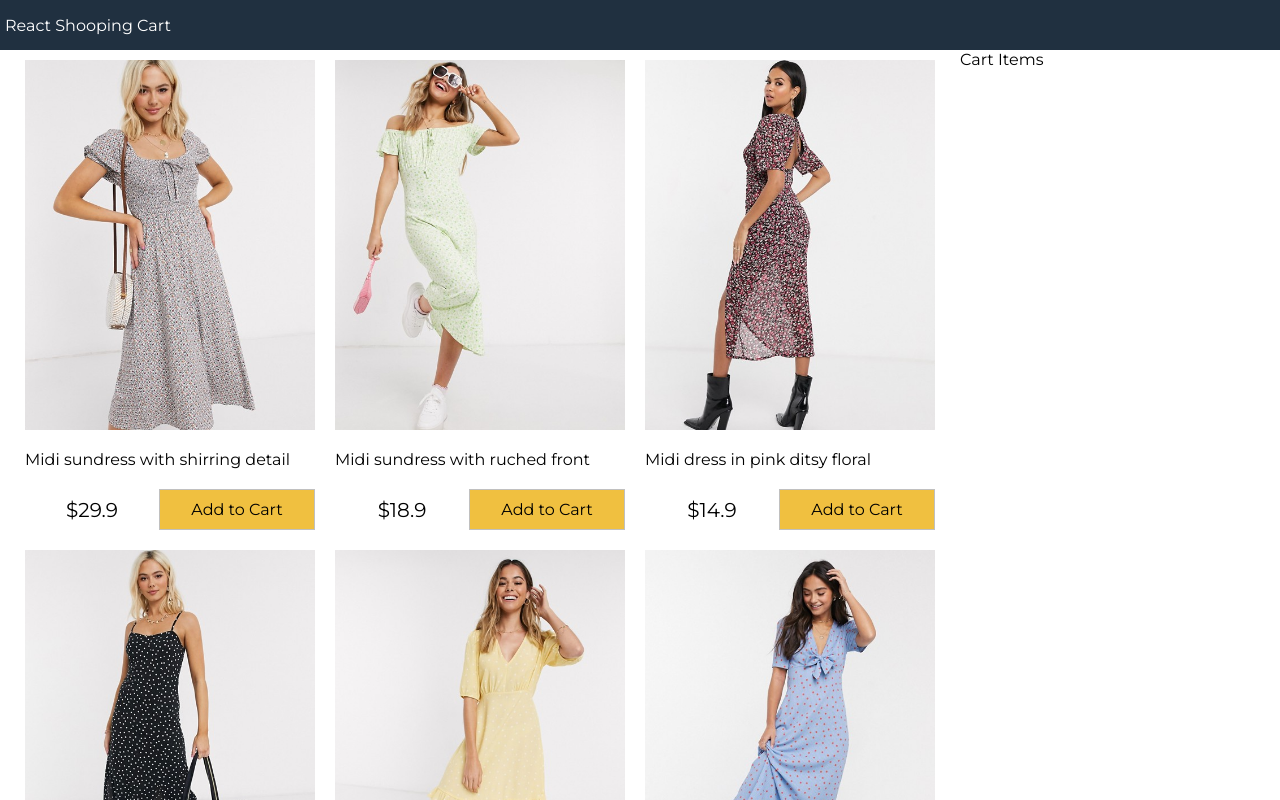
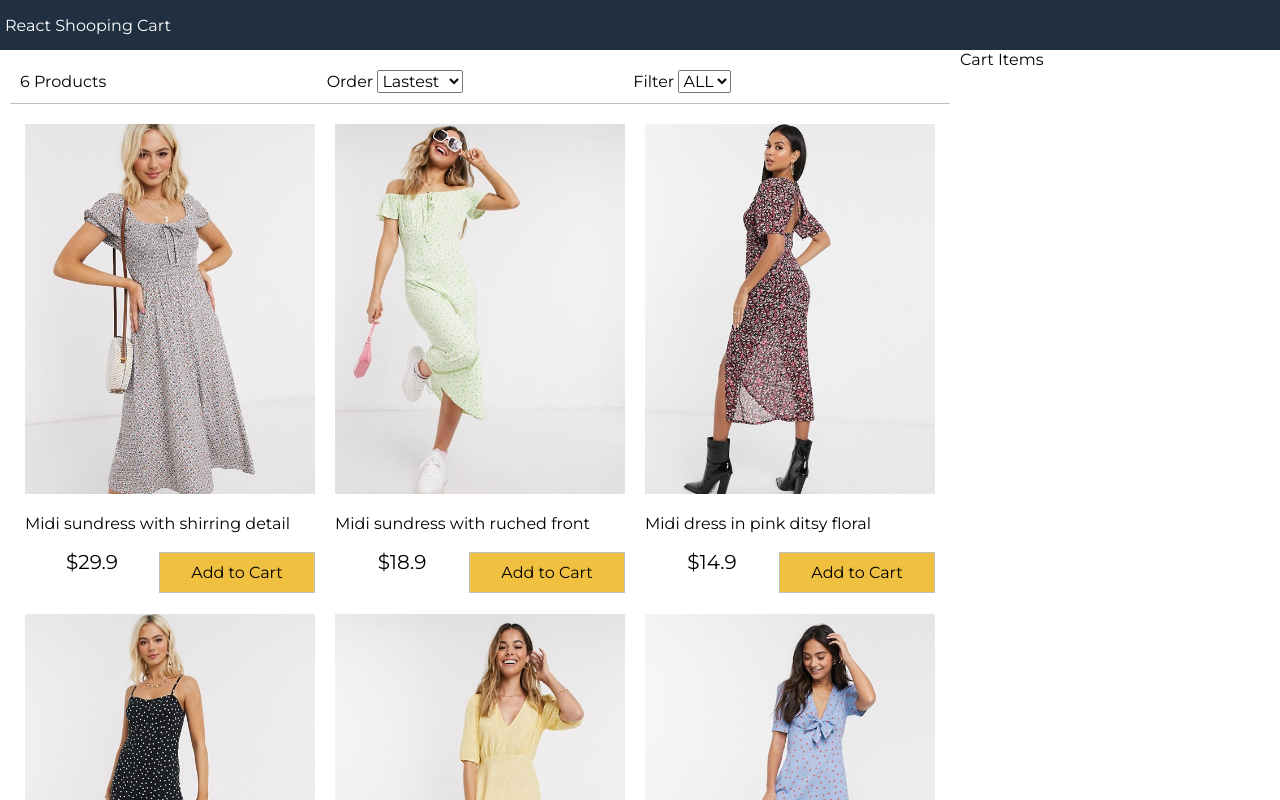
Before and after one commit to enderlabo/reactshoopingcart, a React (Create React App) app: page / in a window 1280 px wide. Shown: the top 800 px of the page. Built offline with nearby package versions, Linux system fonts and the light colour scheme.

Commit message:
filter-component

```diff
--- a/src/App.js
+++ b/src/App.js
@@ -1,4 +1,5 @@
 import React from 'react';
+import Filter from './components/Filter/Filter';
 import ProductList from './components/Products/ProductList';
 import dataProducts from './data/dataProducts';
 
@@ -13,6 +14,36 @@
       }
    }
 
+   sortProducts = ( event ) => {
+      console.log(event.target.value);
+      const sort = event.target.value;
+      this.setState( state => ({
+         sort: sort ,
+         products: this.state.products.slice().sort(( a,b ) => (
+            sort === "Lowest"?
+            (( a.price > b.price )? 1: -1):
+
+            sort === "Highest"?
+            ( ( a.price < b.price )? 1: -1 ):
+
+            (( a._id < b._id )? 1: -1)
+         ))
+      }))
+   }
+
+   filterProducts = (  event ) => {
+      console.log(event.target.value);
+      if( event.target.value === '' ){
+         this.setState({ size: event.target.value, products: dataProducts.products });
+      } else {
+      this.setState({
+            size: event.target.value,
+            products: dataProducts.products.filter
+            ( product => product.availableSizes.indexOf(event.target.value) >= 0 )
+         });
+      }
+   }
+
    render(){
 
       return (
@@ -24,6 +55,12 @@
           <main>
             <div className="content">
               <div className="main">
+                 <Filter count= { this.state.products.length }
+                  size= { this.state.size }
+                  sort= { this.state.sort }
+                  filterProducts={ this.filterProducts }
+                  sortProducts= { this.sortProducts }
+                 />
                 <ProductList products={ this.state.products } />
 
                 </div>
--- /dev/null
+++ b/src/components/Filter/Filter.js
@@ -0,0 +1,30 @@
+
+import React, { Component } from 'react'
+
+export default class Filter extends Component {
+    render() {
+        return (
+            <div className="filter">
+                <div className="filter-result">{ this.props.count } Products</div>
+                <div className="filter-sort">
+                    Order <select value= { this.props.sort } onChange={ this.props.sortProducts }>
+                        <option value="Lastest">Lastest</option>
+                        <option value="Lowest">Lowest</option>
+                        <option value="Highest">Highest</option>
+                    </select>
+                </div>
+
+                <div className="filter-size">
+                    Filter <select value= { this.props.size } onChange= { this.props.filterProducts }>
+                        <option value="">ALL</option>
+                        <option value="XS">XS</option>
+                        <option value="S">S</option>
+                        <option value="M">M</option>
+                        <option value="L">L</option>
+                        <option value="XL">XL</option>
+                        <option value="XXL">XXL</option>
+                    </select></div>
+            </div>
+        )
+    }
+}
--- a/src/components/Products/ProductList.js
+++ b/src/components/Products/ProductList.js
@@ -13,10 +13,12 @@
                            <a href="#">
                               <img src={ product.image } alt={ product.title } />
                               <p>{ product.title }</p>
+
                            </a>
                         <div className="product-price">
                            <div>
                               { formatCurrency (product.price) }
+                              <p>{ product.size }</p>
                            </div>
                            <button className="button primary">
                                  Add to Cart
--- a/src/index.css
+++ b/src/index.css
@@ -139,3 +139,18 @@
   background-color: #f0c040;
 
 }
+
+/* FILTER COMPONENT */
+
+.filter {
+  display: flex;
+  justify-content: space-between;
+  align-items: center;
+  padding: 1rem;
+  margin: 1rem;
+  border-bottom: 0.1rem #c0c0c0 solid;
+}
+
+.filter div {
+  flex: 1;
+}
```
